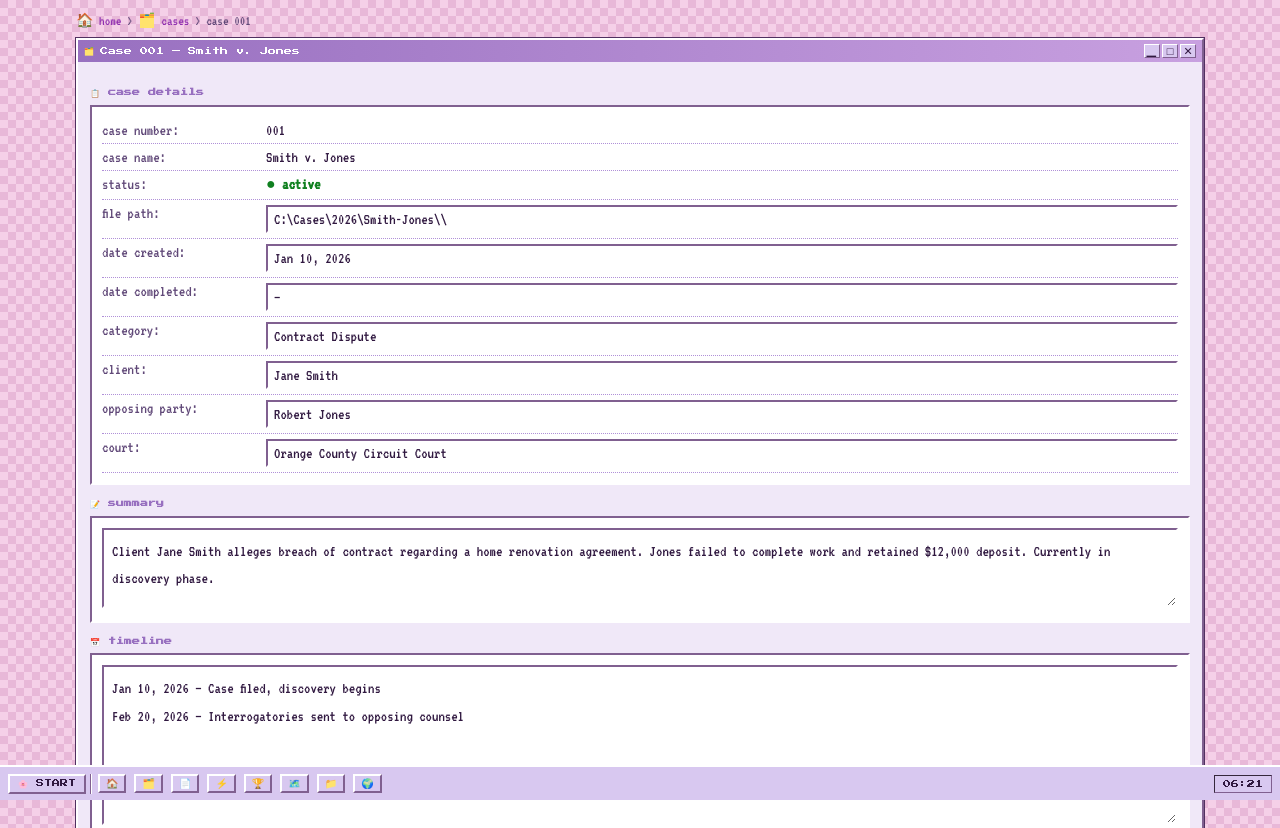
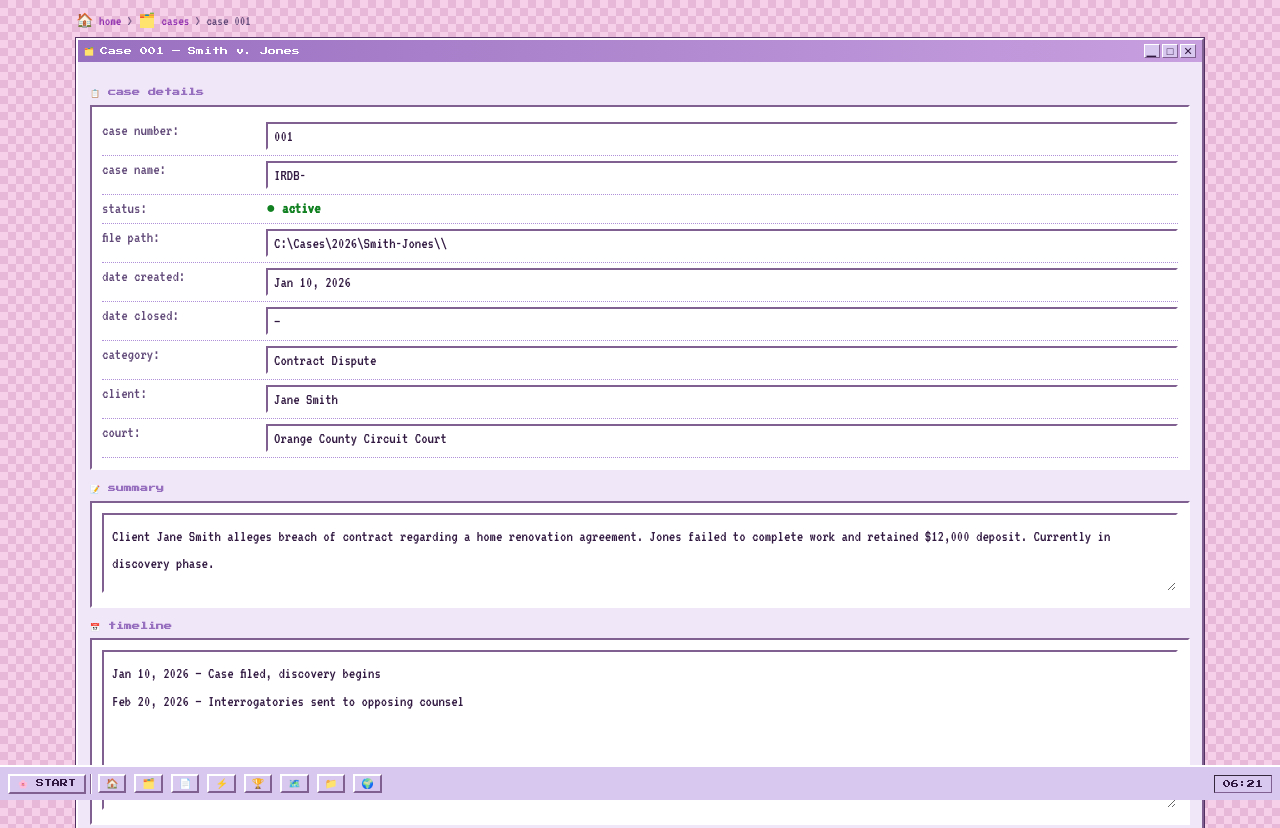
Before and after one commit to Barbie-Tingz/L3Harris_second_brain, a plain HTML site: page cases/case-001.html in a window 1280 px wide. Shown: the top 828 px of the page. Drawn offline with Linux system fonts and the light colour scheme.

Commit message:
Editing some of the files.

```diff
--- a/cases/case-001.html
+++ b/cases/case-001.html
@@ -112,15 +112,14 @@ input[type=text]{width:100%;background:white;border:2px solid;border-color:var(-
     <div class="win-body">
       <h2>📋 case details</h2>
       <div class="inset">
-        <div class="field-row"><span class="field-label">case number:</span><span>001</span></div>
-        <div class="field-row"><span class="field-label">case name:</span><span>Smith v. Jones</span></div>
+        <div class="field-row"><span class="field-label">case number:</span><input type="text" value="001 "/></div>
+        <div class="field-row"><span class="field-label">case name:</span><input type="text" value="IRDB- "/></div>
         <div class="field-row"><span class="field-label">status:</span><span style="color:#108020;font-weight:bold">● active</span></div>
         <div class="field-row"><span class="field-label">file path:</span><input type="text" value="C:\Cases\2026\Smith-Jones\\"/></div>
         <div class="field-row"><span class="field-label">date created:</span><input type="text" value="Jan 10, 2026"/></div>
-        <div class="field-row"><span class="field-label">date completed:</span><input type="text" value="—" placeholder="leave blank if active"/></div>
+        <div class="field-row"><span class="field-label">date closed:</span><input type="text" value="—" placeholder="leave blank if active"/></div>
         <div class="field-row"><span class="field-label">category:</span><input type="text" value="Contract Dispute"/></div>
         <div class="field-row"><span class="field-label">client:</span><input type="text" value="Jane Smith"/></div>
-        <div class="field-row"><span class="field-label">opposing party:</span><input type="text" value="Robert Jones"/></div>
         <div class="field-row"><span class="field-label">court:</span><input type="text" value="Orange County Circuit Court"/></div>
       </div>
       <h2>📝 summary</h2>
```
Also changed, not shown: templates/case-template.html (+1 -2 lines).
